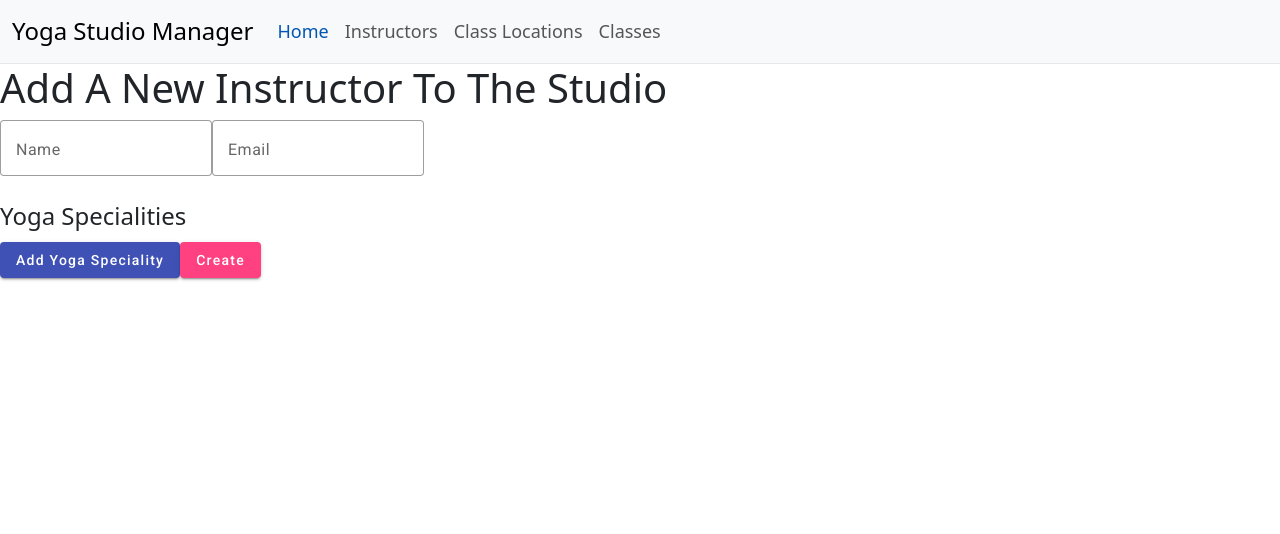
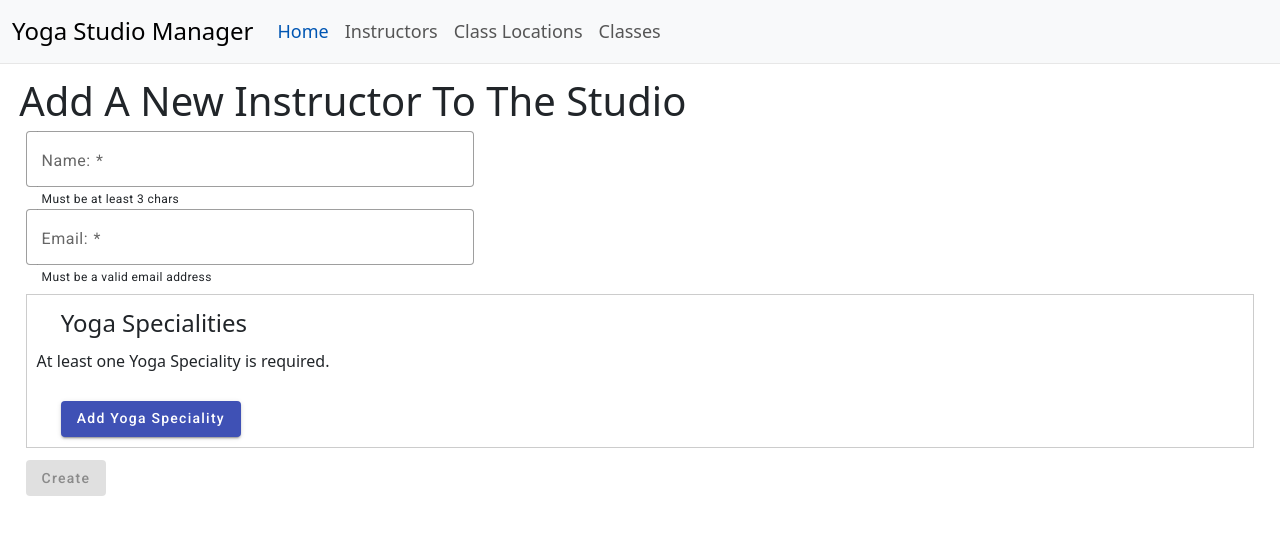
Before and after one commit to Roisin-M/OSDFinalProj_AngularApp, an Angular app: page /createinstructor in a window 1280 px wide. Shown: the top 534 px of the page. Built offline with nearby package versions, Linux system fonts and the light colour scheme.

Commit message:
validators and errors for instructor create form

```diff
--- a/src/app/components/form-components/createInstructor/create-instructor/create-instructor.component.css
+++ b/src/app/components/form-components/createInstructor/create-instructor/create-instructor.component.css
@@ -0,0 +1,27 @@
+.mat-mdc-form-field{
+    width: 35%;
+    margin-left:2%;
+    margin-right:63%;
+    }
+
+fieldset {
+    margin-left: 2%;
+    margin-right: 2%;
+    margin-top: 0.5%;
+    padding: 10px;
+    border: 1px solid #ccc;
+    }
+
+button {
+margin-left: 2%;
+margin-top: 1%;
+}
+
+h1{
+    margin-top: 1%;
+    margin-bottom: 0.5%;
+    margin-left: 1.5%;
+}
+legend{
+    margin-left: 2%;
+}
--- a/src/app/components/form-components/createInstructor/create-instructor/create-instructor.component.html
+++ b/src/app/components/form-components/createInstructor/create-instructor/create-instructor.component.html
@@ -1,26 +1,49 @@
 <h1>Add A New Instructor To The Studio</h1>
 
-<form [formGroup]="createInstructorForm" (ngSubmit)="onSubmit()">
+<form [formGroup]="createInstructorForm" (ngSubmit)="onSubmit()" >
   <!--Name Form Field-->
   <mat-form-field appearance="outline" class="full-width">
-    <mat-label>Name</mat-label>
+    <mat-label>Name: </mat-label>
     <input id="name" type="text" matInput formControlName="name">
+    @if(!name?.value){
+        <mat-hint>Must be at least 3 chars</mat-hint>
+    }
+    @if (name?.hasError('required') ){
+        <mat-error>Name is required </mat-error>
+    }
+    @else if (name?.hasError('minlength')) {
+        <mat-error>Name Must be at least 3 chars </mat-error>
+    }
+
   </mat-form-field>
 
   <!--Email Form Field-->
   <mat-form-field appearance="outline" class="full-width">
-    <mat-label>Email</mat-label>
+    <mat-label>Email: </mat-label>
     <input id="email" type="email" matInput formControlName="email">
+    @if(!email?.value){
+        <mat-hint>Must be a valid email address</mat-hint>
+    }
+    @if(email?.hasError('required')){
+        <mat-error>Email is required</mat-error>
+    }
+    @else if (email?.hasError('email'))
+    {
+        <mat-error>Email must be a valid email format</mat-error>
+    }
   </mat-form-field>
 
  <!-- Yoga Specialities Section -->
  <fieldset>
     <legend>Yoga Specialities</legend>
+     <!-- Section Validation Message -->
+  @if (yogaSpecialitiesArray.invalid && !yogaSpecialitiesArray.touched) {
+    <p class="error-message">At least one Yoga Speciality is required.</p>
+  }
     <div formArrayName="yogaSpecialities">
       @for (specialityControl of yogaSpecialitiesArray.controls; let i = $index; track specialityControl) {
         <fieldset [formGroupName]="i">
           <legend>Yoga Speciality {{ i + 1 }}</legend>
-
           <!-- Speciality Dropdown -->
           <mat-form-field appearance="outline" class="small-width">
             <mat-label>Yoga Speciality</mat-label>
@@ -29,6 +52,9 @@
                 <mat-option [value]="speciality">{{ speciality }}</mat-option>
               }
             </mat-select>
+            @if (specialityControl?.hasError('required')) {
+                <mat-error>Speciality is required</mat-error>
+              }
           </mat-form-field>
 
           <!-- Remove Yoga Speciality Button -->
@@ -38,10 +64,10 @@
         </fieldset>
       }
     </div>
+    <button mat-raised-button color="primary" type="button" (click)="addYogaSpeciality()">Add Yoga Speciality</button>
   </fieldset>
   <!--Buttons-->
-  <div class="actions">
-    <button mat-raised-button color="primary" type="button" (click)="addYogaSpeciality()">Add Yoga Speciality</button>
-    <button mat-raised-button color="accent" type="submit">Create</button>
+  <div>
+    <button mat-raised-button color="accent" type="submit" [disabled]="createInstructorForm.invalid" >Create</button>
   </div>
 </form>
--- a/src/app/components/form-components/createInstructor/create-instructor/create-instructor.component.ts
+++ b/src/app/components/form-components/createInstructor/create-instructor/create-instructor.component.ts
@@ -1,17 +1,19 @@
 import { Component } from '@angular/core';
-import { ReactiveFormsModule, FormsModule, FormGroup, FormControl, FormBuilder, FormArray } from '@angular/forms';
+import { ReactiveFormsModule, FormsModule, FormGroup,
+  FormControl, FormBuilder, FormArray, Validators } from '@angular/forms';
 import { YogaSpeciality } from '../../../../interfaces/instructor';
 //material imports
 import {MatButtonModule} from '@angular/material/button';
 import {MatFormFieldModule} from '@angular/material/form-field';
 import {MatInputModule} from '@angular/material/input';
 import {MatCardModule} from '@angular/material/card';
-import{MatRadioButton, MatRadioModule} from '@angular/material/radio';
+import{MatRadioModule} from '@angular/material/radio';
 import { MatSelectModule } from '@angular/material/select';
 @Component({
   selector: 'app-create-instructor',
   standalone: true,
-  imports: [FormsModule, ReactiveFormsModule, MatButtonModule,MatFormFieldModule, MatInputModule, MatCardModule,
+  imports: [FormsModule, ReactiveFormsModule, MatButtonModule,
+    MatFormFieldModule, MatInputModule, MatCardModule,
     MatRadioModule, MatSelectModule],
   templateUrl: './create-instructor.component.html',
   styleUrl: './create-instructor.component.css'
@@ -24,29 +26,33 @@ export class CreateInstructorComponent {
   constructor(private formBuilder: FormBuilder){
     //initialise the form in the constructor
     this.createInstructorForm = this.formBuilder.group({
-      name: new FormControl(''),
-      email: new FormControl(''),
-      yogaSpecialities: this.formBuilder.array([])
+      name: new FormControl('',[Validators.required,
+        Validators.minLength(3)]),
+      email: new FormControl('', [Validators.email,
+        Validators.required]),
+      yogaSpecialities: this.formBuilder.array([], Validators.required)
     });
   }
-    //getter to get the formArray
-    // get yogaSpecialitiesArray():FormArray{
-    //   return this.createInstructorForm.get('yogaSpecialities') as FormArray;
-    // }
+
     // explicitly casts the controls to FormControl[]
     get yogaSpecialitiesArray(): FormArray<FormControl> {
       return this.createInstructorForm.get('yogaSpecialities') as FormArray<FormControl>;
     }
 
     //add a Yoga Speciality
-    // addYogaSpeciality(): void{
-    //   const specialityControl = this.formBuilder.control('');
-    //   this.yogaSpecialitiesArray.push(specialityControl);
-    // }
-    addYogaSpeciality(): void {
-      this.yogaSpecialitiesArray.push(this.formBuilder.control('')); // Adds a FormControl explicitly
+    addYogaSpeciality(): void{
+      const specialityControl = this.formBuilder.control('', Validators.required);
+      this.yogaSpecialitiesArray.push(specialityControl);
     }
 
+    //getters for validation
+    get name() {
+      return this.createInstructorForm.get('name');
+    }
+
+    get email() {
+      return this.createInstructorForm.get('email');
+    }
 
     //remove a speciality
     removeYogaSpeciality(index: number):void{
--- a/src/app/components/form-components/createclasslocation/create-class-location/create-class-location.component.css
+++ b/src/app/components/form-components/createclasslocation/create-class-location/create-class-location.component.css
@@ -0,0 +1,27 @@
+.mat-mdc-form-field{
+    width: 35%;
+    margin-left:2%;
+    margin-right:63%;
+    }
+
+fieldset {
+    margin-left: 2%;
+    margin-right: 2%;
+    margin-top: 16px;
+    padding: 16px;
+    border: 1px solid #ccc;
+    }
+
+button {
+margin-left: 2%;
+margin-top: 2%;
+}
+
+h1{
+    margin-top: 1%;
+    margin-bottom: 0.5%;
+    margin-left: 1.5%;
+}
+legend{
+    margin-left: 2%;
+}
--- a/src/app/components/form-components/createclasslocation/create-class-location/create-class-location.component.html
+++ b/src/app/components/form-components/createclasslocation/create-class-location/create-class-location.component.html
@@ -1,36 +1,48 @@
 <h1>Add A New Class Location To The Studio</h1>
 
 <form [formGroup]="createClassLocationForm" (ngSubmit)="onSubmit()">
-    <!--Name-->
+  <!--Name Form Field-->
+  <mat-form-field appearance="outline" class="full-width">
+    <mat-label>Name: </mat-label>
+    <input id="name" type="text" matInput formControlName="name">
+  </mat-form-field>
+    <!--MaxCapacity Form Field-->
+    <mat-form-field  appearance="outline" class="full-width">
+        <mat-label>Max Capacity: </mat-label>
+        <input matInput id="maxCapacity" type="number" formControlName="maxCapacity">
+    </mat-form-field>
+      <!--Location Form Field-->
+  <mat-form-field appearance="outline" class="full-width">
+    <mat-label>Location: </mat-label>
+    <input id="location" type="text" matInput formControlName="location">
+  </mat-form-field>
+
+    <!--Class Format Section-->
+    <legend>Class formats</legend>
+    <div formArrayName="classFormats">
+        @for (formatControl of classFormatsArray.controls; let i = $index; track formatControl) {
+            <fieldset [formGroupName]="i">
+              <legend>Class Format {{ i + 1 }}</legend>
+
+              <!-- Class Format Dropdown -->
+              <mat-form-field appearance="outline" class="small-width">
+                <mat-label>Class Format</mat-label>
+                <mat-select [formControl]="formatControl">
+                  @for (classFormat of classFormats; track classFormat) {
+                    <mat-option [value]="classFormat">{{ classFormat }}</mat-option>
+                  }
+                </mat-select>
+              </mat-form-field>
+
+              <!-- Remove Yoga Speciality Button -->
+              <button mat-raised-button color="warn" type="button" (click)="removeClassFormat(i)">
+                Remove
+              </button>
+            </fieldset>
+          }
+    </div>
     <div>
-        <label for="name">Name</label>
-        <input id="name" type="text" formControlName="name">
+        <button mat-raised-button color="primary" type="button" (click)="addClassFormat()">Add Class Format</button>
+        <button  mat-raised-button color="accent" type="submit">Create</button>
     </div>
-    <!--MaxCapacity-->
-    <div>
-        <label for="maxCapacity">Max Capacity</label>
-        <input id="maxCapacity" type="number" formControlName="maxCapacity">
-    </div>
-    <!--Location-->
-    <div>
-        <label for="location">Location</label>
-        <input id="location" type="text" formControlName="location">
-    </div>
-    <!--Class Format-->
-    <div formArrayName="classFormats">
-        <h3>Class Formats</h3>
-        <div>
-            @for(formatControl of classFormatsArray.controls; track formatControl; let i=$index){
-                <label for="classFormats-{{i}}">Select Class Format</label>
-                <select id="classFormats-{{i}}" [formControlName]="i">
-                    @for(classFormat of classFormats; track classFormat){
-                        <option [value]="classFormat">{{classFormat}}</option>
-                    }
-                </select>
-                <button type="button" (click)="removeClassFormat(i)">Remove</button>
-            }
-        </div>
-    </div>
-    <button type="button" (click)="addClassFormat()">Add Class Format</button>
-    <button type="submit">Create</button>
 </form>
```
Also changed, not shown: src/app/components/form-components/createclasslocation/create-class-location/create-class-location.component.ts (+14 -5 lines).
